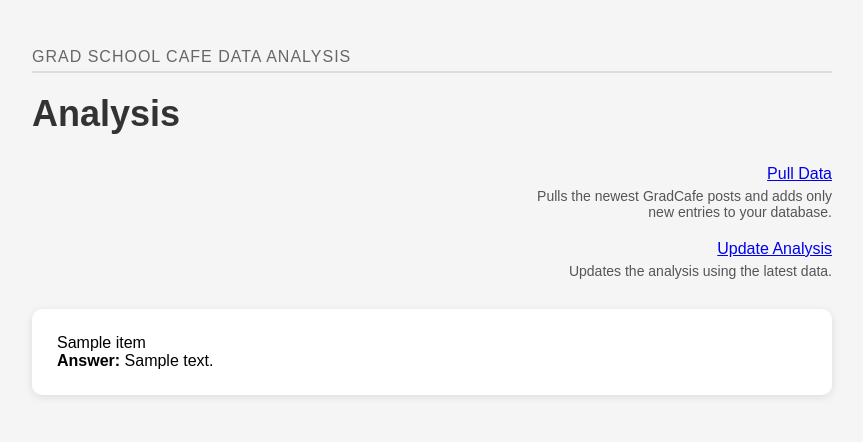
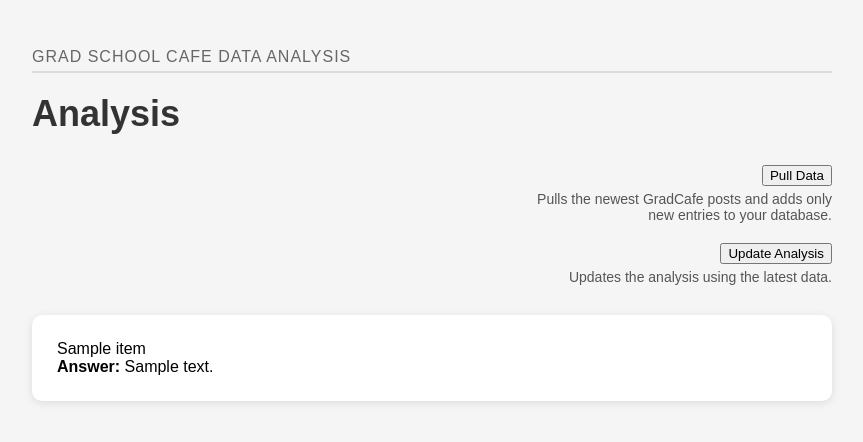
Before and after one commit to tcapillo28/jhu_software_concepts, a Flask app: template module_4/src/templates/index.html in a window 1280 px wide. Shown: the top 442 px of the page, without its empty margins (208-1071 px from the left). Run offline with Flask 3, Linux system fonts and the light colour scheme; the template is opened without the code that fills it: most values are stand-ins (such as "Sample title", 1, 10 or a date in 2020).

Commit message:
updated buttons

```diff
--- a/module_4/src/app.py
+++ b/module_4/src/app.py
@@ -66,6 +66,7 @@ def register_routes(app):
         # Mark not busy
         state.set_busy(False)
 
+
         return {"ok": True}, 200
 
     # ---------------------------------------------------------
--- a/module_4/src/templates/index.html
+++ b/module_4/src/templates/index.html
@@ -19,27 +19,25 @@
         <div class="button-stack">
 
             <div class="pull-data-block">
-                <a href="/pull_data" class="button" data-testid="pull-data-btn">Pull Data</a>
+                <form method="POST" action="/pull-data">
+                    <button type="submit" class="button" data-testid="pull-data-btn">Pull Data</button>
+                </form>
                 <span class="button-info">
                     Pulls the newest GradCafe posts and adds only new entries to your database.
                 </span>
             </div>
 
             <div class="update-analysis-block">
-                <a href="/update_analysis" class="button" data-testid="update-analysis-btn">Update Analysis</a>
+                <form method="POST" action="/update-analysis">
+                    <button type="submit" class="button" data-testid="update-analysis-btn">Update Analysis</button>
+                </form>
                 <span class="button-info">
                     Updates the analysis using the latest data.
                 </span>
             </div>
 
-
         </div>
     </div>
-    <!-- END BUTTON AREA -->
-    {% if message %}
-    <div class="message">{{ message }}</div>
-    {% endif %}
-
     <!-- TILES ARE NOW OUTSIDE THE BUTTON STACK <--- FIXED -->
     {% for item in tiles %}
     <div class="tile">
```
